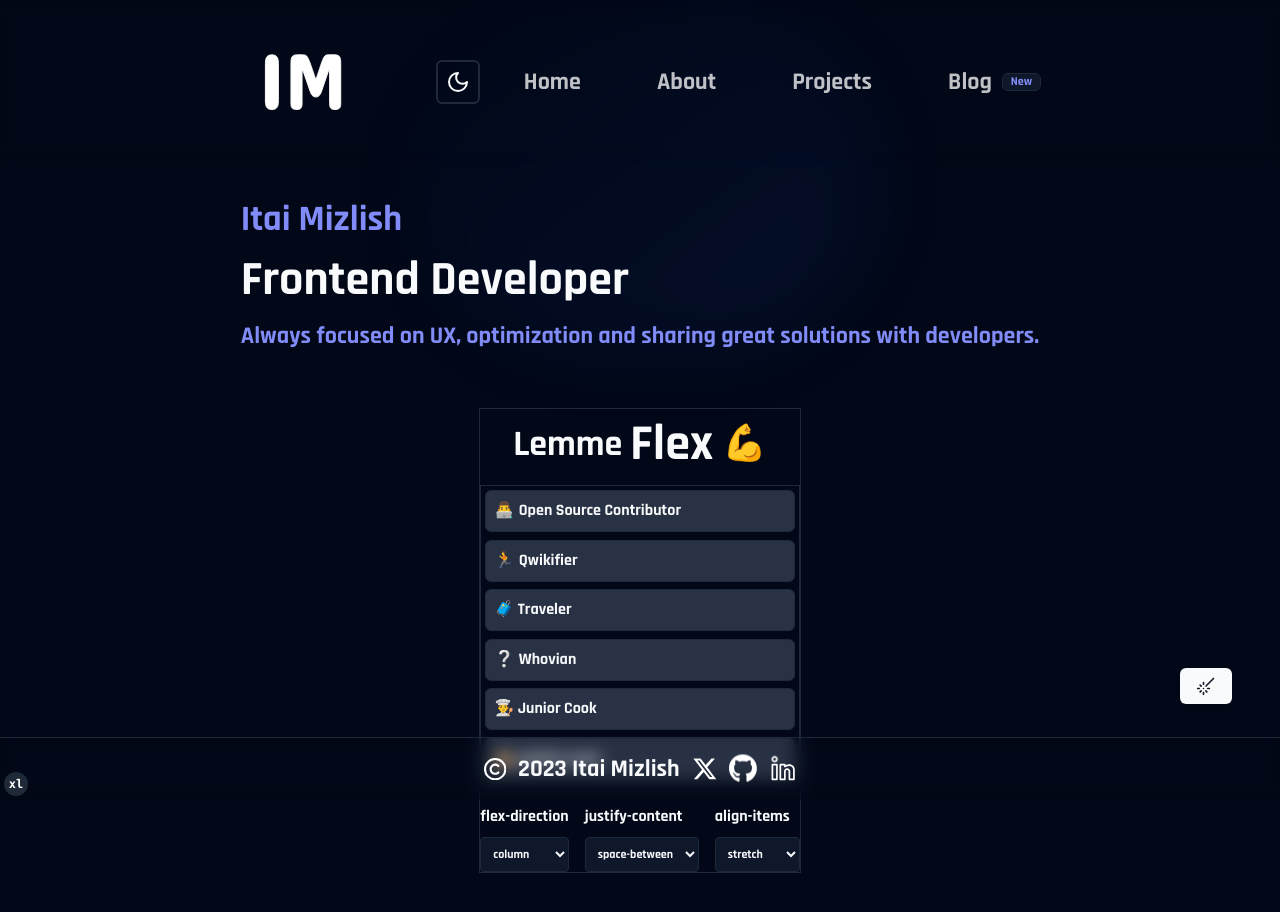
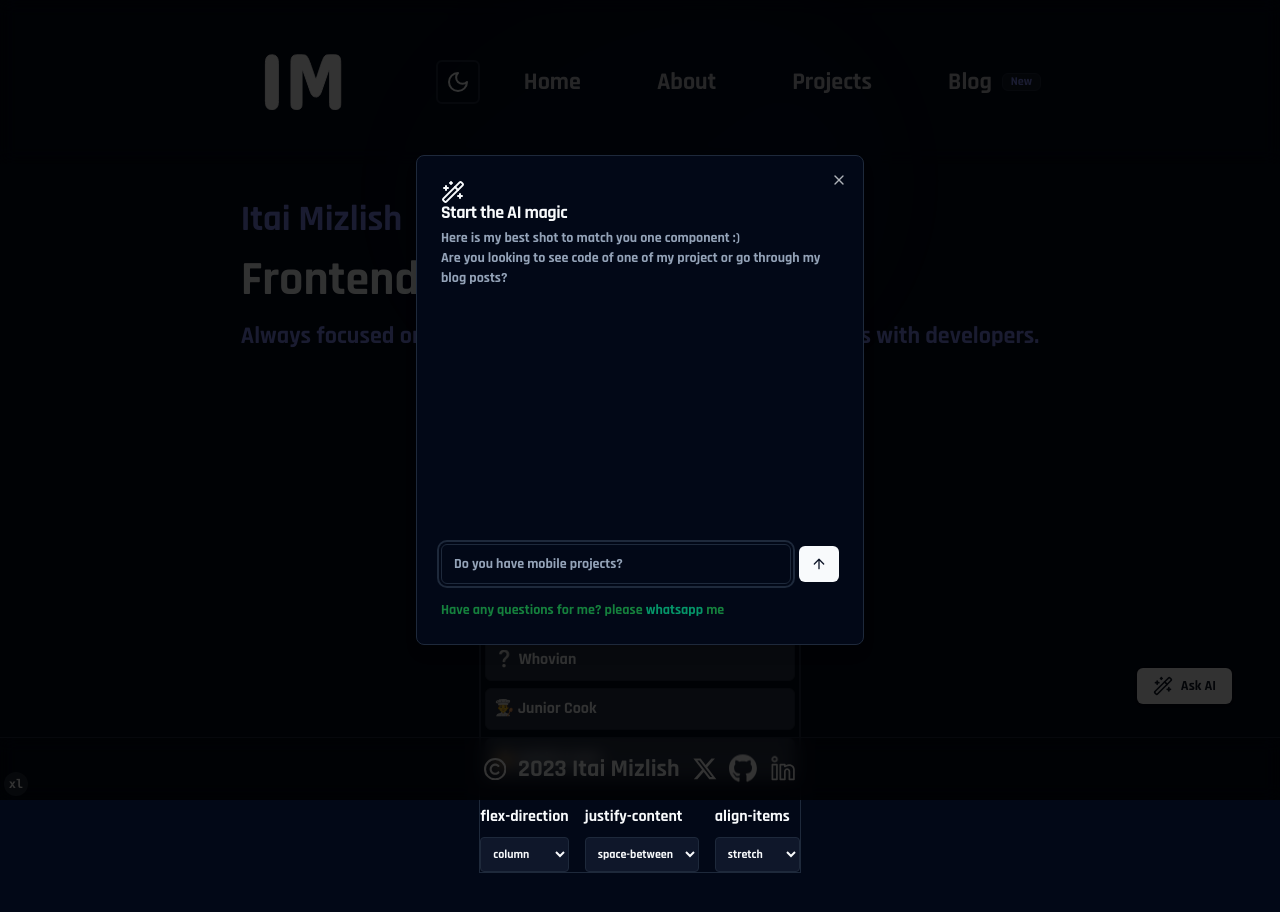
Before and after one commit to itaim18/next-framer-motion, a Next.js app: page / in a window 1280 px wide. Both pictures are taken after a click on the button "Ask AI". Shown: the top 912 px of the page. Built offline with nearby package versions, Linux system fonts and the light colour scheme; a web font is replaced by a local one.

Commit message:
chat is on. connect ai tommorow

```diff
--- a/app/layout.tsx
+++ b/app/layout.tsx
@@ -9,7 +9,7 @@
 import RespectMotionPreferences from "@/src/components/providers/RespectMotionPreferences";
 import { TailwindIndicator } from "@/src/components/providers/Tailwind-indicator";
 import { CSSProperties } from "react";
-import AIButtonWrapper from "@/components/AI/ai-button";
+import { DialogCloseButton } from "@/components/AI/ai-dialog";
 const rajdhani = Rajdhani({ weight: "700", subsets: ["latin"] });
 
 const loadingFont = Redacted_Script({
@@ -84,7 +84,7 @@
           <ThemeProvider attribute="class" defaultTheme="dark" enableSystem>
             <Header />
             {children}
-            <AIButtonWrapper />
+            <DialogCloseButton />
             <Footer />
             <TailwindIndicator />
           </ThemeProvider>
--- a/components/AI/ai-button.tsx
+++ b/components/AI/ai-button.tsx
@@ -1,7 +1,7 @@
 "use client";
 
 import { useState } from "react";
-
+import { Wand2 } from "lucide-react";
 export default function AIButtonWrapper() {
   const [clicked, setClicked] = useState(false);
   return (
@@ -12,39 +12,12 @@
     >
       <span
         className={`relative inline-block h-5 w-5 transition-transform duration-300 ease-in-out group-hover:rotate-180 group-active:rotate-180 ${
-          clicked ? "rotate-180" : ""
+          clicked ? "rotate-90 " : ""
         }`}
       >
-        <WandIcon className="absolute inset-0 h-full w-full text-gray-50 dark:text-gray-900" />
+        <Wand2 className="absolute inset-0 h-full w-full text-gray-50 dark:text-gray-900" />
       </span>
-      {!clicked && <span className="ml-2">Ask AI</span>}
+      <span className="ml-2">{!clicked ? "Ask AI" : "AI processing"}</span>
     </button>
   );
 }
-
-function WandIcon(props: any) {
-  return (
-    <svg
-      {...props}
-      xmlns="http://www.w3.org/2000/svg"
-      width="24"
-      height="24"
-      viewBox="0 0 24 24"
-      fill="none"
-      stroke="currentColor"
-      strokeWidth="2"
-      strokeLinecap="round"
-      strokeLinejoin="round"
-    >
-      <path d="M15 4V2" />
-      <path d="M15 16v-2" />
-      <path d="M8 9h2" />
-      <path d="M20 9h2" />
-      <path d="M17.8 11.8 19 13" />
-      <path d="M15 9h0" />
-      <path d="M17.8 6.2 19 5" />
-      <path d="m3 21 9-9" />
-      <path d="M12.2 6.2 11 5" />
-    </svg>
-  );
-}
--- /dev/null
+++ b/components/AI/ai-chat.tsx
@@ -0,0 +1,31 @@
+"use client";
+import React, { useEffect, useRef, useState } from "react";
+import Message from "../ui/message";
+import AIForm from "./ai-form";
+const messages = [];
+const AIChat = () => {
+  const [msgs, setMsgs] = useState(messages);
+  const listRef: any = useRef(null);
+
+  //2️⃣ watch for when new items are added
+  useEffect(() => {
+    //3️⃣ bring the last item into view
+    listRef.current?.lastElementChild?.scrollIntoView({ behavior: "smooth" });
+  }, [msgs]);
+  return (
+    <>
+      <div ref={listRef} className=" h-56 flex flex-col overflow-auto">
+        {msgs
+          .sort((a, b) => a.index - b.index)
+          .map((msg, i) => {
+            return (
+              <Message isQuestion={msg.isQuestion} content={msg.msg} key={i} />
+            );
+          })}
+      </div>
+      <AIForm msgs={msgs} setMsgs={setMsgs} />
+    </>
+  );
+};
+
+export default AIChat;
--- /dev/null
+++ b/components/AI/ai-dialog.tsx
@@ -0,0 +1,65 @@
+"use client";
+
+import { Wand2 } from "lucide-react";
+
+import {
+  Dialog,
+  DialogContent,
+  DialogDescription,
+  DialogFooter,
+  DialogHeader,
+  DialogTitle,
+  DialogTrigger,
+} from "@/components/ui/dialog";
+import { useState } from "react";
+import Link from "next/link";
+import AIForm from "./ai-form";
+import AIChat from "./ai-chat";
+export function DialogCloseButton() {
+  const [clicked, setClicked] = useState(false);
+  return (
+    <Dialog>
+      <DialogTrigger asChild>
+        <button
+          className="inline-flex items-center justify-center fixed bottom-24 right-12 rounded-md bg-gray-900 px-4 py-2 text-sm font-medium text-gray-50 shadow transition-colors hover:bg-gray-900/90 focus-visible:outline-none focus-visible:ring-1 focus-visible:ring-gray-950 disabled:pointer-events-none disabled:opacity-50 dark:bg-gray-50 dark:text-gray-900 dark:hover:bg-gray-50/90 dark:focus-visible:ring-gray-300"
+          onClick={() => setClicked(true)}
+          onMouseLeave={() => setClicked(false)}
+        >
+          <span
+            className={`relative inline-block h-5 w-5 transition-transform duration-300 ease-in-out group-hover:rotate-180 group-active:rotate-180 ${
+              clicked ? "rotate-90 " : ""
+            }`}
+          >
+            <Wand2 className="absolute inset-0 h-full w-full text-gray-50 dark:text-gray-900" />
+          </span>
+          <span className="ml-2">{!clicked ? "Ask AI" : "AI processing"}</span>
+        </button>
+      </DialogTrigger>
+      <DialogContent className="sm:max-w-md">
+        <DialogHeader>
+          <DialogTitle>
+            <Wand2 /> Start the AI magic
+          </DialogTitle>
+          <DialogDescription>
+            Here is my best shot to match you one component :) <br />
+            Are you looking to see code of one of my project or go through my
+            blog posts?
+          </DialogDescription>
+        </DialogHeader>
+        <AIChat />
+        <DialogFooter className="sm:justify-start text-sm inline-block text-green-700">
+          Have any questions for me? please
+          <Link
+            href="https://wa.me/0542258899"
+            target="_blank"
+            className="text-emerald-600 hover:text-emerald-400"
+          >
+            {" "}
+            whatsapp{" "}
+          </Link>
+          me
+        </DialogFooter>
+      </DialogContent>
+    </Dialog>
+  );
+}
--- /dev/null
+++ b/components/AI/ai-form.tsx
@@ -0,0 +1,48 @@
+"use client";
+import React, { useState } from "react";
+import { ArrowUp } from "lucide-react";
+
+import { Button } from "@/components/ui/button";
+import { Input } from "@/components/ui/input";
+import { Label } from "@/components/ui/label";
+
+const AIForm = ({ msgs, setMsgs }: any) => {
+  const [question, setQuestion] = useState("");
+  return (
+    <form
+      method="post"
+      onSubmit={(e) => {
+        e.preventDefault();
+        const newMessages = [
+          ...msgs,
+          { msg: question, index: msgs.length - 1, isQuestion: 1 },
+          { msg: "I'm stupid", index: msgs.length, isQuestion: 0 },
+        ];
+        setMsgs(newMessages);
+        setQuestion("");
+      }}
+    >
+      <div className="flex items-center space-x-2">
+        <div className="grid flex-1 gap-2">
+          <Label htmlFor="link" className="sr-only">
+            AI Question
+          </Label>
+          <Input
+            id="link"
+            placeholder="Do you have mobile projects?"
+            onChange={(e) => {
+              setQuestion(e.target.value);
+            }}
+            value={question}
+          />
+        </div>
+        <Button type="submit" size="sm" className="px-3">
+          <span className="sr-only">Send</span>
+          <ArrowUp className="h-4 w-4" />
+        </Button>
+      </div>
+    </form>
+  );
+};
+
+export default AIForm;
--- /dev/null
+++ b/components/ui/dialog.tsx
@@ -0,0 +1,122 @@
+"use client"
+
+import * as React from "react"
+import * as DialogPrimitive from "@radix-ui/react-dialog"
+import { X } from "lucide-react"
+
+import { cn } from "@/lib/utils"
+
+const Dialog = DialogPrimitive.Root
+
+const DialogTrigger = DialogPrimitive.Trigger
+
+const DialogPortal = DialogPrimitive.Portal
+
+const DialogClose = DialogPrimitive.Close
+
+const DialogOverlay = React.forwardRef<
+  React.ElementRef<typeof DialogPrimitive.Overlay>,
+  React.ComponentPropsWithoutRef<typeof DialogPrimitive.Overlay>
+>(({ className, ...props }, ref) => (
+  <DialogPrimitive.Overlay
+    ref={ref}
+    className={cn(
+      "fixed inset-0 z-50 bg-black/80  data-[state=open]:animate-in data-[state=closed]:animate-out data-[state=closed]:fade-out-0 data-[state=open]:fade-in-0",
+      className
+    )}
+    {...props}
+  />
+))
+DialogOverlay.displayName = DialogPrimitive.Overlay.displayName
+
+const DialogContent = React.forwardRef<
+  React.ElementRef<typeof DialogPrimitive.Content>,
+  React.ComponentPropsWithoutRef<typeof DialogPrimitive.Content>
+>(({ className, children, ...props }, ref) => (
+  <DialogPortal>
+    <DialogOverlay />
+    <DialogPrimitive.Content
+      ref={ref}
+      className={cn(
+        "fixed left-[50%] top-[50%] z-50 grid w-full max-w-lg translate-x-[-50%] translate-y-[-50%] gap-4 border bg-background p-6 shadow-lg duration-200 data-[state=open]:animate-in data-[state=closed]:animate-out data-[state=closed]:fade-out-0 data-[state=open]:fade-in-0 data-[state=closed]:zoom-out-95 data-[state=open]:zoom-in-95 data-[state=closed]:slide-out-to-left-1/2 data-[state=closed]:slide-out-to-top-[48%] data-[state=open]:slide-in-from-left-1/2 data-[state=open]:slide-in-from-top-[48%] sm:rounded-lg",
+        className
+      )}
+      {...props}
+    >
+      {children}
+      <DialogPrimitive.Close className="absolute right-4 top-4 rounded-sm opacity-70 ring-offset-background transition-opacity hover:opacity-100 focus:outline-none focus:ring-2 focus:ring-ring focus:ring-offset-2 disabled:pointer-events-none data-[state=open]:bg-accent data-[state=open]:text-muted-foreground">
+        <X className="h-4 w-4" />
+        <span className="sr-only">Close</span>
+      </DialogPrimitive.Close>
+    </DialogPrimitive.Content>
+  </DialogPortal>
+))
+DialogContent.displayName = DialogPrimitive.Content.displayName
+
+const DialogHeader = ({
+  className,
+  ...props
+}: React.HTMLAttributes<HTMLDivElement>) => (
+  <div
+    className={cn(
+      "flex flex-col space-y-1.5 text-center sm:text-left",
+      className
+    )}
+    {...props}
+  />
+)
+DialogHeader.displayName = "DialogHeader"
+
+const DialogFooter = ({
+  className,
+  ...props
+}: React.HTMLAttributes<HTMLDivElement>) => (
+  <div
+    className={cn(
+      "flex flex-col-reverse sm:flex-row sm:justify-end sm:space-x-2",
+      className
+    )}
+    {...props}
+  />
+)
+DialogFooter.displayName = "DialogFooter"
+
+const DialogTitle = React.forwardRef<
+  React.ElementRef<typeof DialogPrimitive.Title>,
+  React.ComponentPropsWithoutRef<typeof DialogPrimitive.Title>
+>(({ className, ...props }, ref) => (
+  <DialogPrimitive.Title
+    ref={ref}
+    className={cn(
+      "text-lg font-semibold leading-none tracking-tight",
+      className
+    )}
+    {...props}
+  />
+))
+DialogTitle.displayName = DialogPrimitive.Title.displayName
+
+const DialogDescription = React.forwardRef<
+  React.ElementRef<typeof DialogPrimitive.Description>,
+  React.ComponentPropsWithoutRef<typeof DialogPrimitive.Description>
+>(({ className, ...props }, ref) => (
+  <DialogPrimitive.Description
+    ref={ref}
+    className={cn("text-sm text-muted-foreground", className)}
+    {...props}
+  />
+))
+DialogDescription.displayName = DialogPrimitive.Description.displayName
+
+export {
+  Dialog,
+  DialogPortal,
+  DialogOverlay,
+  DialogClose,
+  DialogTrigger,
+  DialogContent,
+  DialogHeader,
+  DialogFooter,
+  DialogTitle,
+  DialogDescription,
+}
--- /dev/null
+++ b/components/ui/message.tsx
@@ -0,0 +1,15 @@
+import React from "react";
+
+const Message = ({ isQuestion, content }: any) => {
+  return (
+    <div
+      className={` border rounded-lg m-1 w-44 p-2 ${
+        isQuestion ? "self-end rounded-se-none" : "bg-teal-600 rounded-ss-none "
+      }`}
+    >
+      {content}
+    </div>
+  );
+};
+
+export default Message;
--- a/package.json
+++ b/package.json
@@ -11,6 +11,7 @@
   "dependencies": {
     "@codesandbox/sandpack-react": "^2.7.1",
     "@radix-ui/react-alert-dialog": "^1.0.4",
+    "@radix-ui/react-dialog": "^1.0.5",
     "@radix-ui/react-dropdown-menu": "^2.0.5",
     "@radix-ui/react-label": "^2.0.2",
     "@radix-ui/react-popover": "^1.0.6",
```
Also changed, not shown: 1 other file (tests, documents, lock files or other folders).
